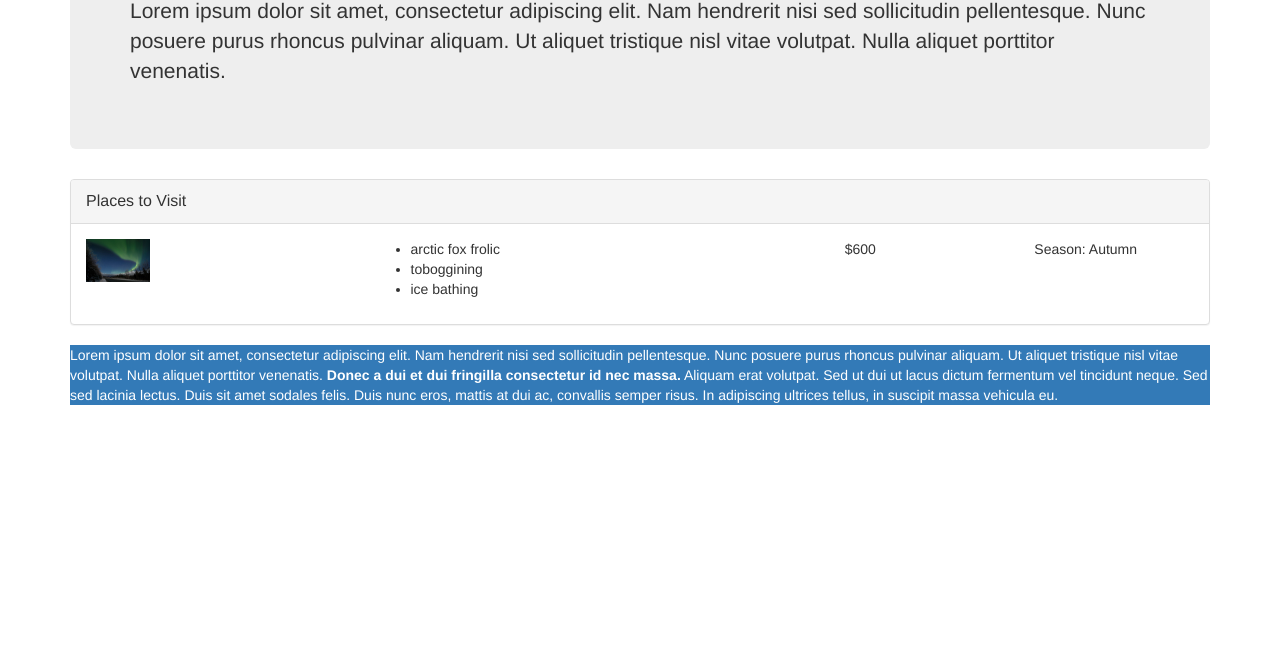
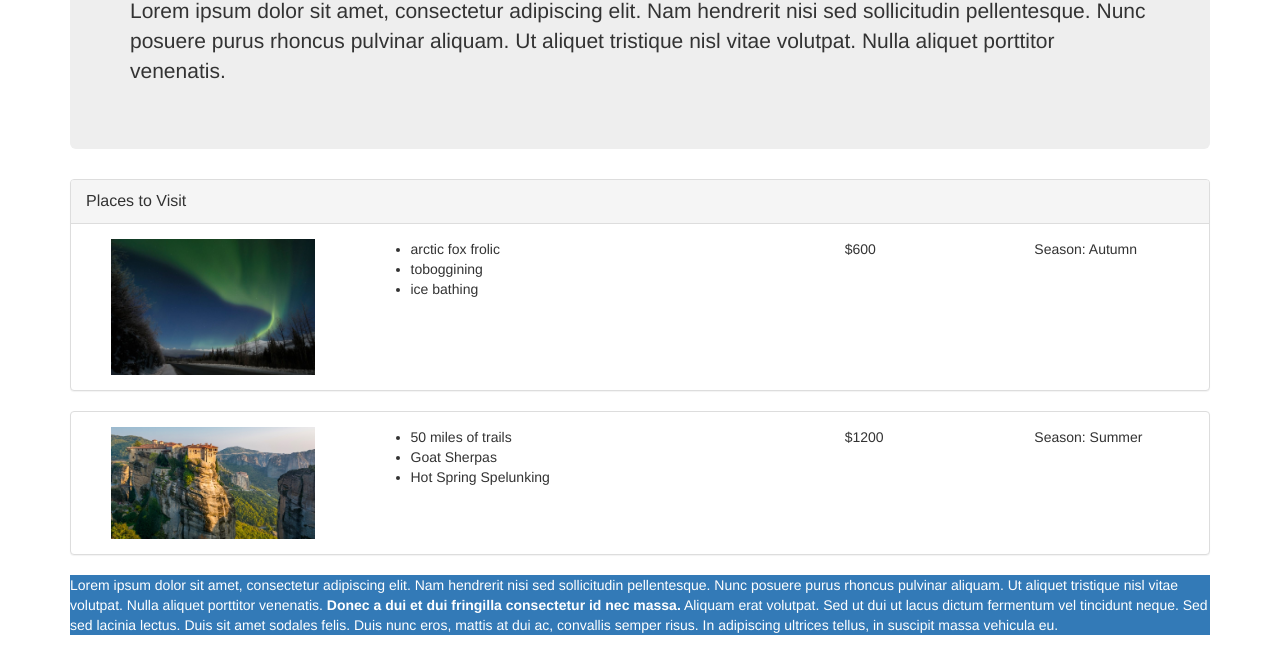
Before and after one commit to stockampj/vacay, a plain HTML site: page index.html in a window 1280 px wide. Shown: the part 151-800 px from the top of the page. Drawn offline with Linux system fonts and the light colour scheme.

Commit message:
add panels and css styling.

```diff
--- a/css/styles.css
+++ b/css/styles.css
@@ -1,6 +1,8 @@
 img {
   display: block;
-  width: 25%;
+  width: 80%;
+  margin-left: auto;
+  margin-right: auto;
 
 }
 
--- a/index.html
+++ b/index.html
@@ -1,11 +1,13 @@
 <!DOCTYPE html>
 <html lang="en" dir="ltr">
+
 <head>
   <meta charset="utf-8">
   <link rel="stylesheet" href="css/bootstrap.css">
   <link rel="stylesheet" href="css/styles.css">
   <title>Vacation Bucketlist</title>
 </head>
+
 <body>
   <div class="container">
     <div class="jumbotron">
@@ -37,9 +39,35 @@
         </div>
       </div>
     </div>
+    <div class="panel panel-default">
+      <div class="panel-body">
+        <div class="row">
+          <div class="col-md-3">
+            <img src="img/mountain.jpg" alt="mountain">
+          </div>
+          <div class="col-md-5">
+            <ul>
+              <li>50 miles of trails</li>
+              <li>Goat Sherpas</li>
+              <li>Hot Spring Spelunking</li>
+            </ul>
+          </div>
+          <div class="col-md-2">
+            <p>$1200</p>
+          </div>
+          <div class="col-md-2">
+            <p>Season: Summer</p>
+          </div>
+        </div>
+      </div>
+
+    </div>
     <div class="<blockquote">
-        <p class="bg-primary">Lorem ipsum dolor sit amet, consectetur adipiscing elit. Nam hendrerit nisi sed sollicitudin pellentesque. Nunc posuere purus rhoncus pulvinar aliquam. Ut aliquet tristique nisl vitae volutpat. Nulla aliquet porttitor venenatis. <span class="warning"> Donec a dui et dui fringilla consectetur id nec massa.</span> Aliquam erat volutpat. Sed ut dui ut lacus dictum fermentum vel tincidunt neque. Sed sed lacinia lectus. Duis sit amet sodales felis. Duis nunc eros, mattis at dui ac, convallis semper risus. In adipiscing ultrices tellus, in suscipit massa vehicula eu.</p>
+      <p class="bg-primary">Lorem ipsum dolor sit amet, consectetur adipiscing elit. Nam hendrerit nisi sed sollicitudin pellentesque. Nunc posuere purus rhoncus pulvinar aliquam. Ut aliquet tristique nisl vitae volutpat. Nulla aliquet porttitor
+        venenatis. <span class="warning"> Donec a dui et dui fringilla consectetur id nec massa.</span> Aliquam erat volutpat. Sed ut dui ut lacus dictum fermentum vel tincidunt neque. Sed sed lacinia lectus. Duis sit amet sodales felis. Duis nunc
+        eros, mattis at dui ac, convallis semper risus. In adipiscing ultrices tellus, in suscipit massa vehicula eu.</p>
     </div>
   </div>
 </body>
+
 </html>
```
Lines whose indentation alone changed are shown as unchanged.
